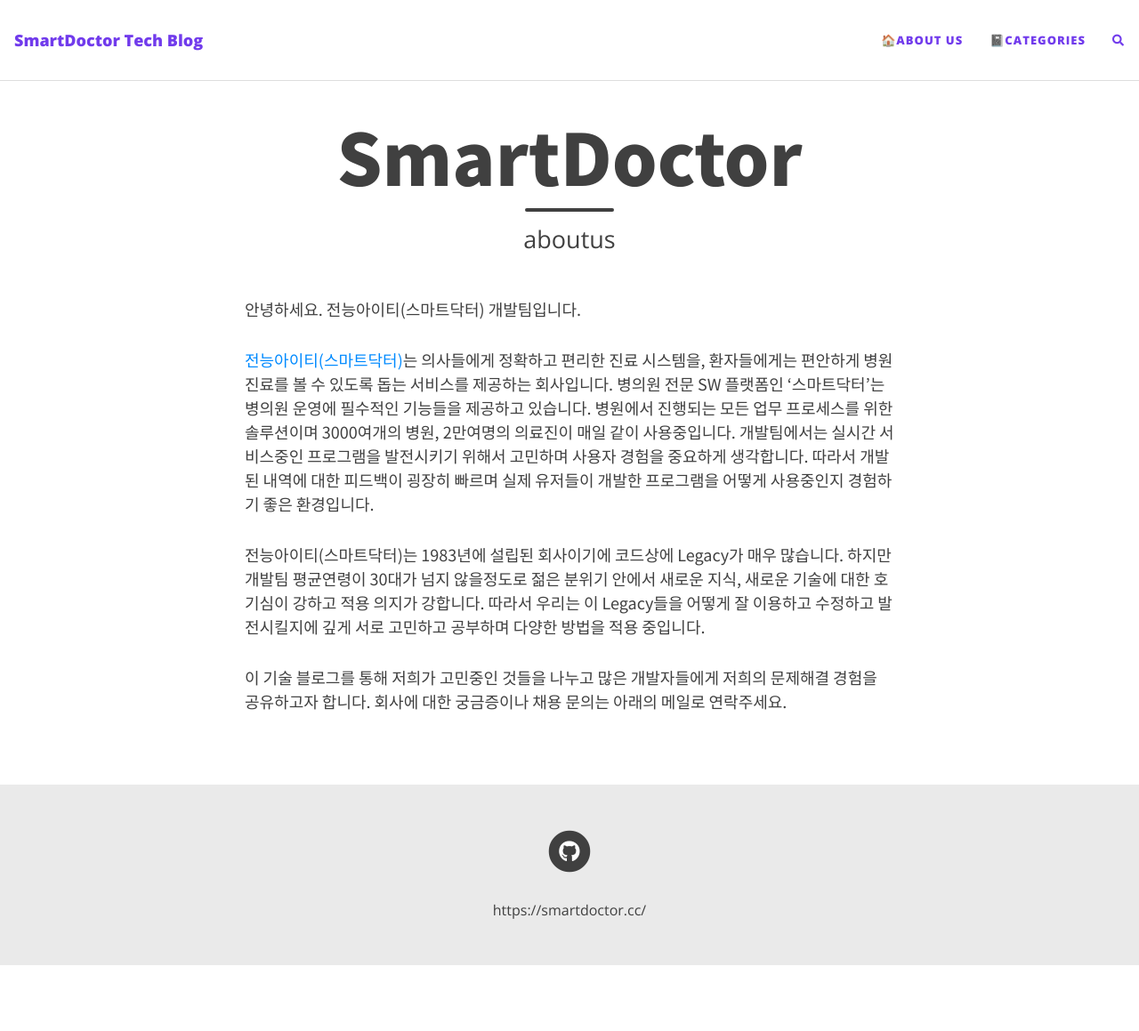
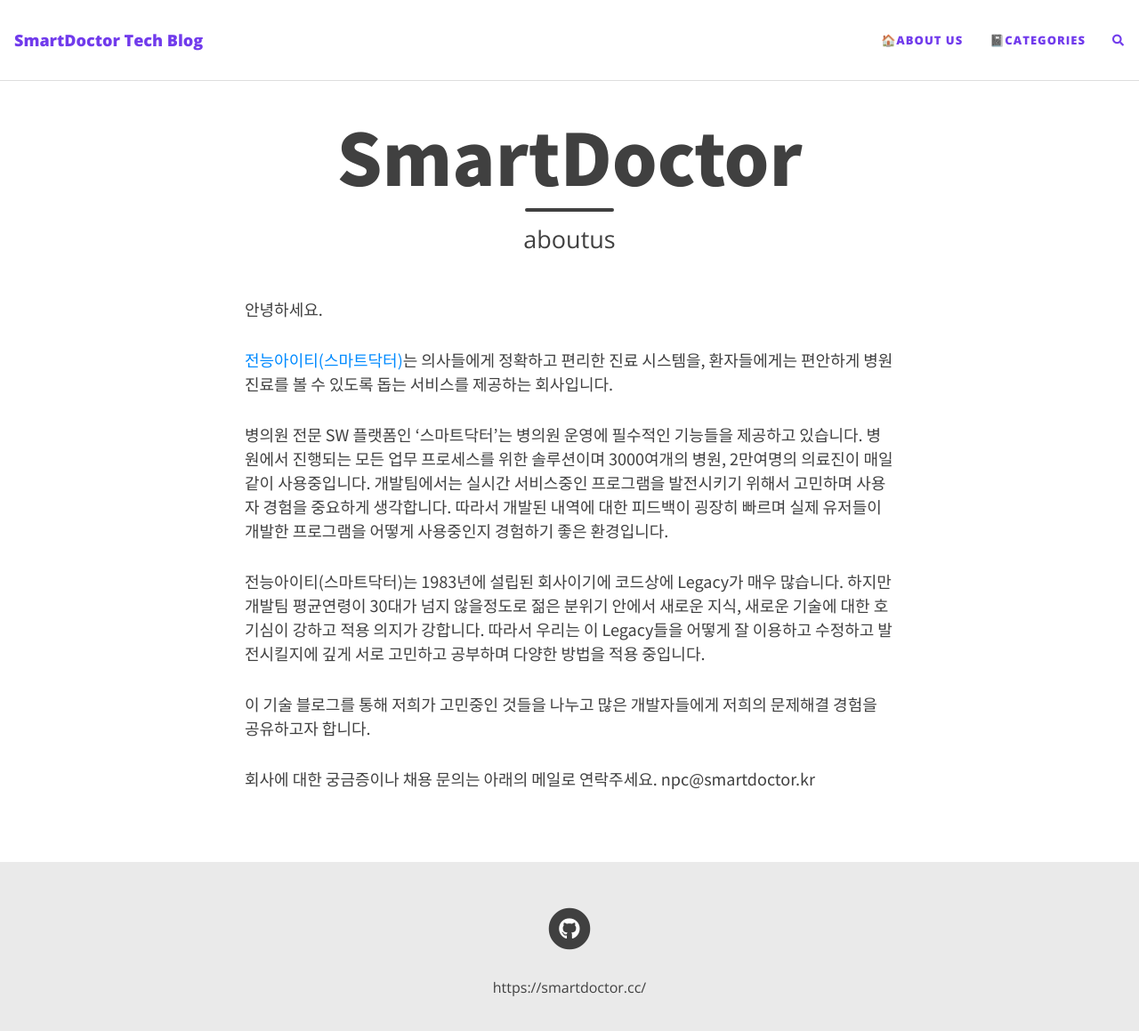
Before and after one commit to AlmSmartDoctor/dev-blog, a Jekyll site: the page built from aboutus.md, in a window 1280 px wide and 1172 px high. Shown: the top 1159 px of the window at 89% size. Built offline with Jekyll 4.4.1, drawn with Linux system fonts in a browser that asks for light colours; nearby versions of some CDN libraries; comment, search, counter and statistics services are not loaded.

Commit message:
Update aboutus.md

```diff
--- a/aboutus.md
+++ b/aboutus.md
@@ -4,12 +4,16 @@ title: SmartDoctor
 subtitle: aboutus
 ---
 
-안녕하세요. 전능아이티(스마트닥터) 개발팀입니다.
+안녕하세요.
 
- [전능아이티(스마트닥터)](https://smartdoctor.cc/)는 의사들에게 정확하고 편리한 진료 시스템을, 환자들에게는 편안하게 병원 진료를 볼 수 있도록 돕는 서비스를 제공하는 회사입니다.
+[전능아이티(스마트닥터)](https://smartdoctor.cc/)는 의사들에게 정확하고 편리한 진료 시스템을, 환자들에게는 편안하게 병원 진료를 볼 수 있도록 돕는 서비스를 제공하는 회사입니다.
+
 병의원 전문 SW 플랫폼인 ‘스마트닥터’는 병의원 운영에 필수적인 기능들을 제공하고 있습니다. 병원에서 진행되는 모든 업무 프로세스를 위한 솔루션이며 3000여개의 병원, 2만여명의 의료진이 매일 같이 사용중입니다. 개발팀에서는 실시간 서비스중인 프로그램을 발전시키기 위해서 고민하며 사용자 경험을 중요하게 생각합니다. 따라서 개발된 내역에 대한 피드백이 굉장히 빠르며 실제 유저들이 개발한 프로그램을 어떻게 사용중인지 경험하기 좋은 환경입니다.
 
 전능아이티(스마트닥터)는 1983년에 설립된 회사이기에 코드상에 Legacy가 매우 많습니다. 하지만 개발팀 평균연령이 30대가 넘지 않을정도로 젊은 분위기 안에서 새로운 지식, 새로운 기술에 대한 호기심이 강하고 적용 의지가 강합니다. 따라서 우리는 이 Legacy들을 어떻게 잘 이용하고 수정하고 발전시킬지에 깊게 서로 고민하고 공부하며 다양한 방법을 적용 중입니다.
 
 이 기술 블로그를 통해 저희가 고민중인 것들을 나누고 많은 개발자들에게 저희의 문제해결 경험을 공유하고자 합니다.
+
+
 회사에 대한 궁금증이나 채용 문의는 아래의 메일로 연락주세요.
+npc@smartdoctor.kr
```
